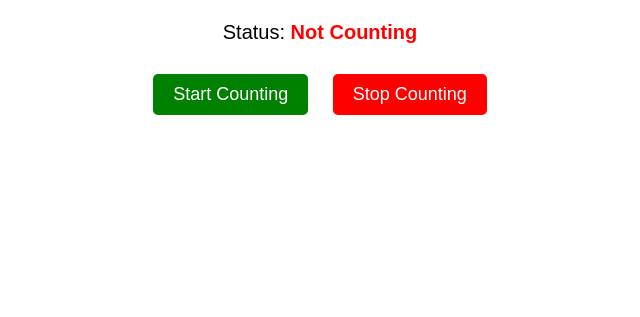
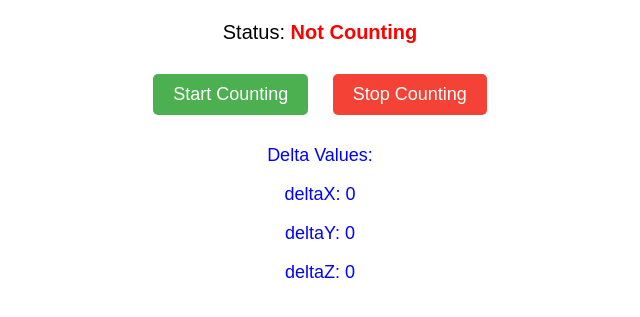
Before and after one commit to SatheeshPeriyasamy/Pedo, a plain HTML site: page index.html in a window 1280 px wide. Shown: the part 139-456 px from the top of the page, without its empty margins (320-960 px from the left). Drawn offline with Linux system fonts and the light colour scheme.

Commit message:
Update index.html

```diff
--- a/index.html
+++ b/index.html
@@ -3,7 +3,7 @@
 <head>
     <meta charset="UTF-8">
     <meta name="viewport" content="width=device-width, initial-scale=1.0">
-    <title>Step Counter with Logs</title>
+    <title>Step Counter with Logs and Status</title>
     <style>
         body {
             font-family: Arial, sans-serif;
@@ -23,6 +23,11 @@
             font-weight: bold;
             color: red;
         }
+        #deltas {
+            font-size: 18px;
+            margin-top: 20px;
+            color: blue;
+        }
         button {
             font-size: 18px;
             padding: 10px 20px;
@@ -33,18 +38,18 @@
             transition: background-color 0.3s;
         }
         button.start {
-            background-color: green;
+            background-color: #4CAF50;
             color: white;
         }
         button.start:hover {
-            background-color: darkgreen;
+            background-color: #45a049;
         }
         button.stop {
-            background-color: red;
+            background-color: #f44336;
             color: white;
         }
         button.stop:hover {
-            background-color: darkred;
+            background-color: #e53935;
         }
     </style>
 </head>
@@ -54,6 +59,13 @@
     <p id="status">Status: <span id="booleanStatus">Not Counting</span></p>
     <button class="start" onclick="startCounting()">Start Counting</button>
     <button class="stop" onclick="stopCounting()">Stop Counting</button>
+
+    <div id="deltas">
+        <p>Delta Values:</p>
+        <p id="deltaX">deltaX: 0</p>
+        <p id="deltaY">deltaY: 0</p>
+        <p id="deltaZ">deltaZ: 0</p>
+    </div>
 
     <script>
         let stepCount = 0;
@@ -92,21 +104,23 @@
             let y = event.acceleration.y;
             let z = event.acceleration.z;
 
-            // Log the acceleration values to track them
-            alert(`Device Motion: x=${x}, y=${y}, z=${z}`);
-
+            // Calculate deltas
             let deltaX = Math.abs(x - lastX);
             let deltaY = Math.abs(y - lastY);
             let deltaZ = Math.abs(z - lastZ);
 
-            // Log the deltas
-            alert(`Deltas: deltaX=${deltaX}, deltaY=${deltaY}, deltaZ=${deltaZ}`);
+            // Display the delta values on the screen
+            document.getElementById('deltaX').innerText = `deltaX: ${deltaX}`;
+            document.getElementById('deltaY').innerText = `deltaY: ${deltaY}`;
+            document.getElementById('deltaZ').innerText = `deltaZ: ${deltaZ}`;
+
+            // Log the deltas in console for debugging
+            console.log(`Deltas: deltaX=${deltaX}, deltaY=${deltaY}, deltaZ=${deltaZ}`);
 
             // Check if movement exceeds threshold to count as a step
             if (deltaX > threshold || deltaY > threshold || deltaZ > threshold) {
                 stepCount++;
                 document.getElementById('stepCount').innerText = `Steps: ${stepCount}`;
-                alert(`Step detected! Current count: ${stepCount}`);
             }
 
             // Save the last values for the next motion detection
```
